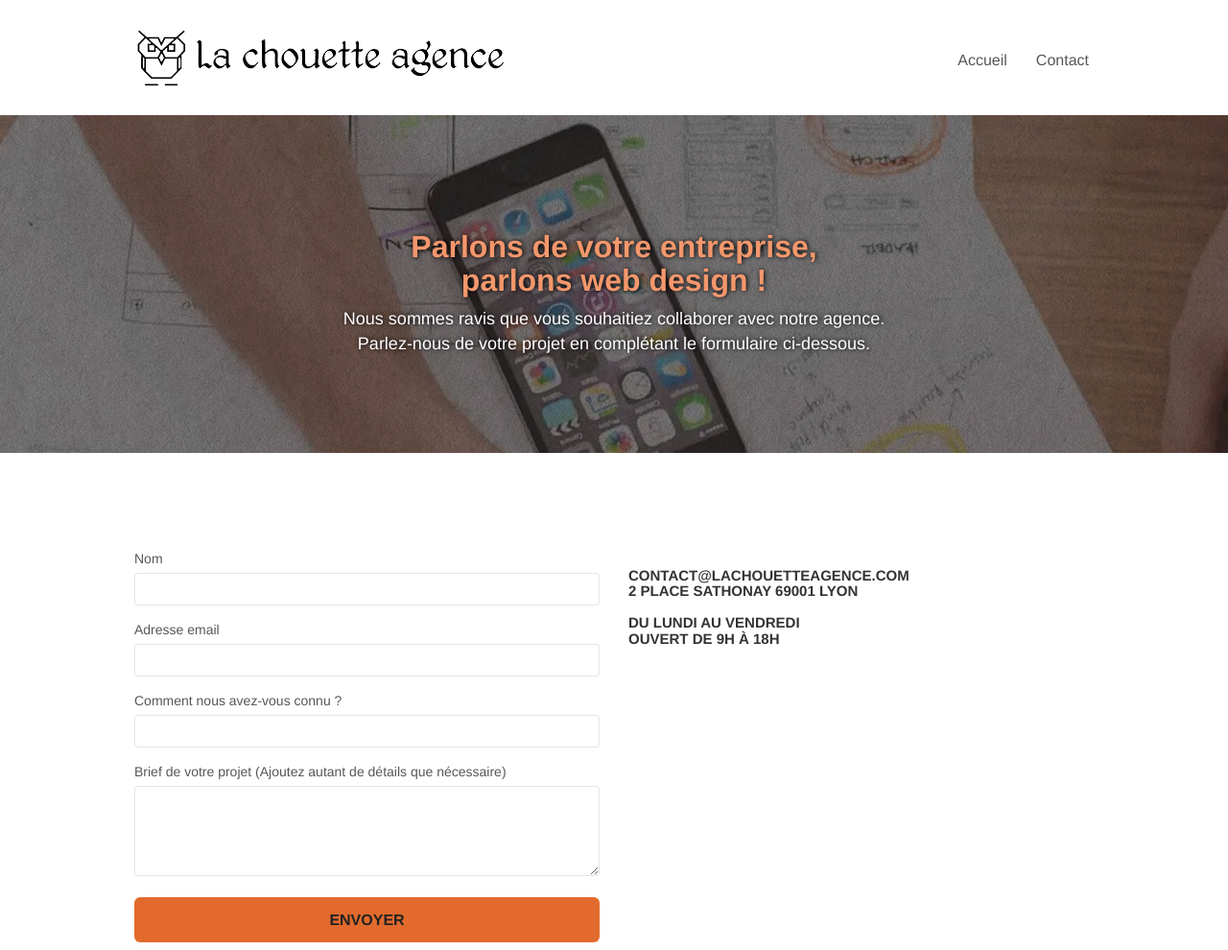
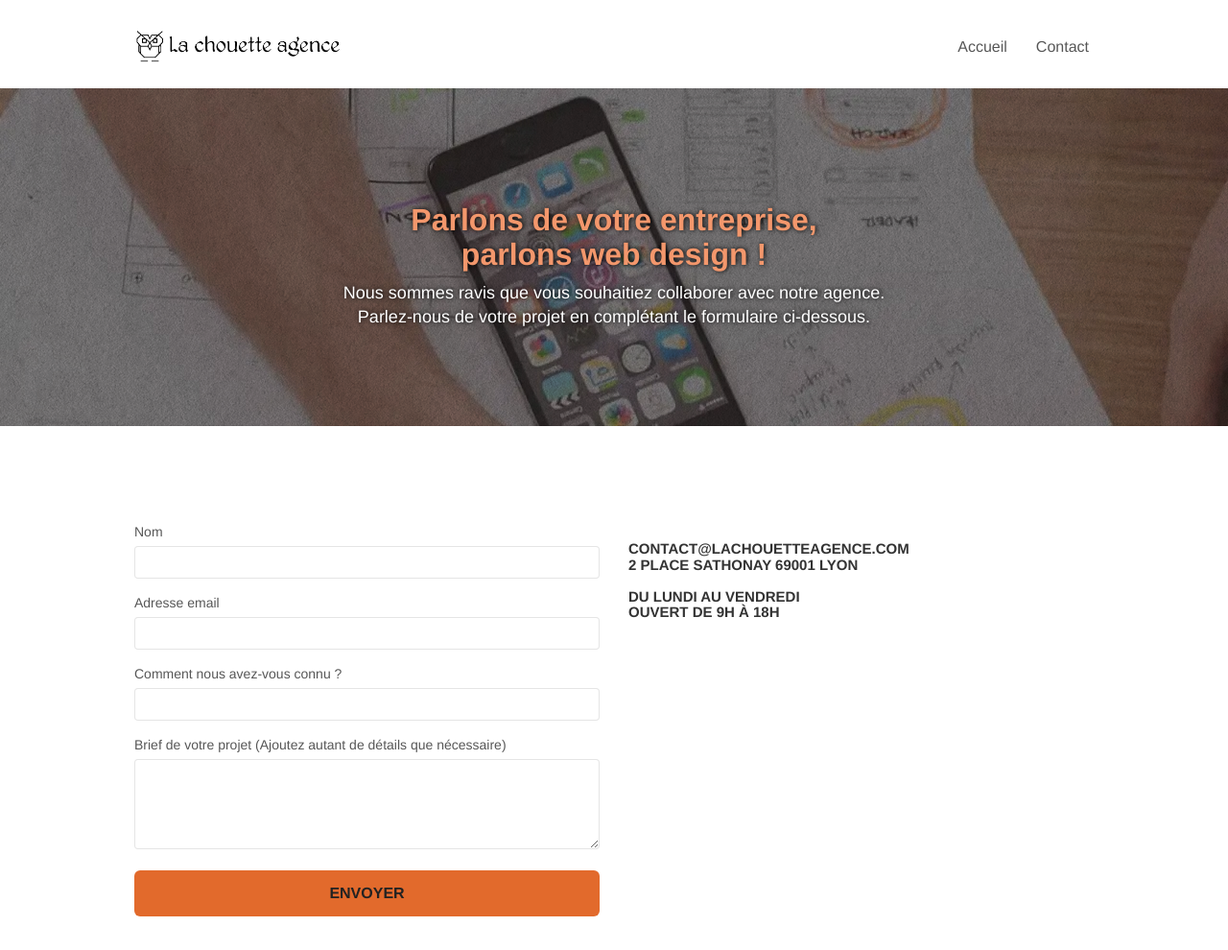
Before and after one commit to danieltrieu1/DanielTrieu_4_08072021, a plain HTML site: page version-modif/page2.html in a window 1280 px wide. Shown: the top 990 px of the page at 96% size. Drawn offline with Linux system fonts and the light colour scheme.

Commit message:
hot 25/10

```diff
--- a/version-modif/page2.html
+++ b/version-modif/page2.html
@@ -36,7 +36,7 @@
 	<div class="container bloc-sm">
 		<nav class="navbar row">
 			<div class="navbar-header">
-				<a class="navbar-brand" href="../index.html"><img src="img-compressed/la-chouette-agence.png" alt="Logo de la chouette agence, accompagnement en web design" /></a>
+				<a class="navbar-brand" href="../index.html"><img src="img-compressed/la-chouette-agence.png" alt="Logo de la chouette agence, accompagnement en web design" height="40px"/></a>
 			</div>
 			<section aria-label="nav-bar" class="collapse navbar-collapse navbar-1 special-dropdown-nav">
 				<ul class="site-navigation nav navbar-nav">
```
Also changed, not shown: 1 other file.
